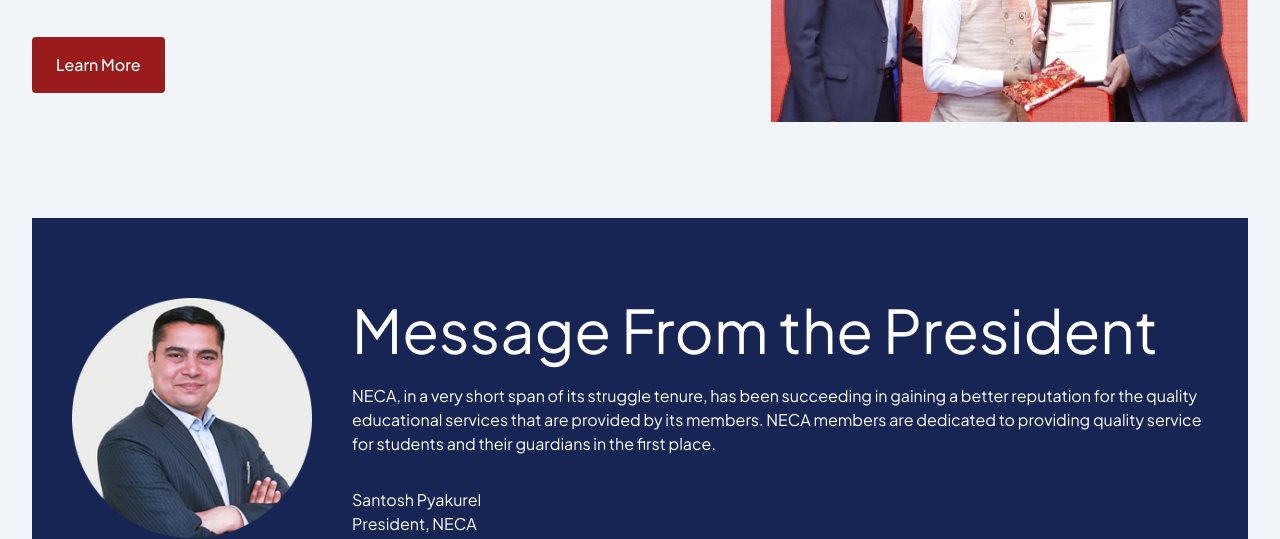
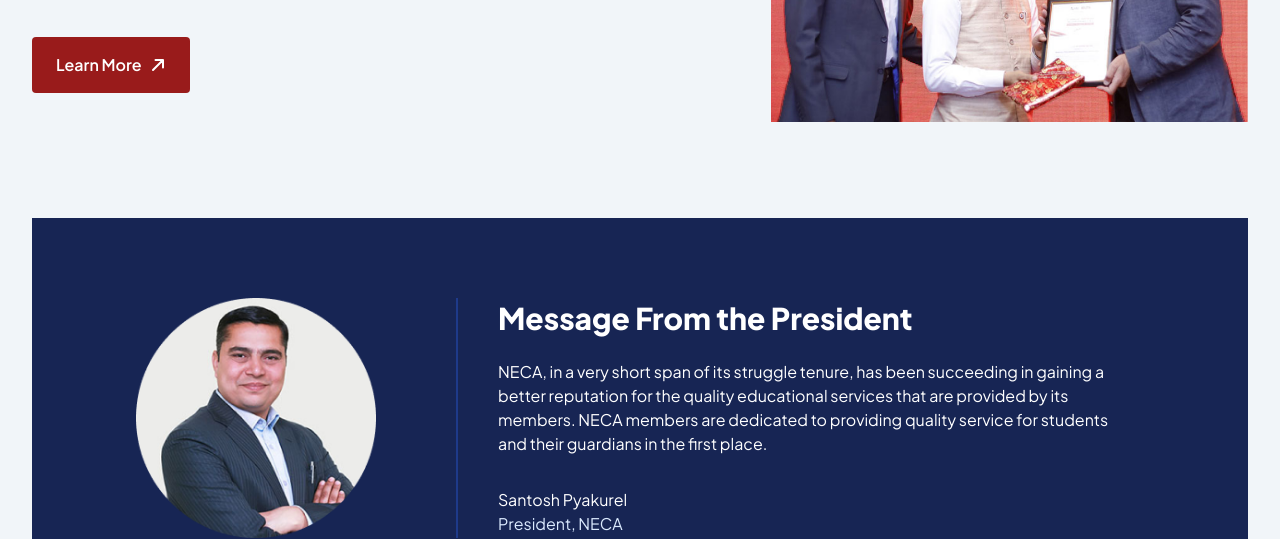
Before and after one commit to notaryastark/neca-updated, a website with bundled scripts: page src/index.html in a window 1280 px wide. Shown: the part 423-962 px from the top of the page. Built offline with nearby package versions, Linux system fonts and the light colour scheme.

```diff
--- a/src/index.html
+++ b/src/index.html
@@ -132,13 +132,17 @@
     <!--body slate start-->
     <div class="main-body bg-slate-100">
         <!--hero section start-->
-        <div class="container py-6 lg:py-24 md:py-10 flex flex-col-reverse lg:flex-row items-center gap-6 lg:gap-14 md:gap-8">
+        <div class="container py-8 lg:py-24 md:py-10 flex flex-col-reverse lg:flex-row items-center gap-6 lg:gap-14 md:gap-8">
             <div class=" flex flex-col items-start gap-3 lg:gap-10 md:gap-6">
                 <div class="flex flex-col justify-between gap-2 md:gap-4">
-                    <h1 class="text-2xl lg:text-6xl lg:font-extrabold md:text-4xl">Achieving Your Educational Dreams</h1>
+                    <h1 class="text-2xl lg:text-6xl md:text-4xl font-semibold lg:font-extrabold md:font-semibold">Achieving Your Educational Dreams</h1>
                     <span>Full-service agency dedicated to providing personalized guidance, expert assistance and comprehensive support for all aspects of your abroad education journey</span>
                 </div>
-                <button class="btn btn-red font-semibold">Learn More</button>
+                <button class="btn-red px-4 lg:px-6 md:px-4 py-3 lg:py-4 md:py-3 font-semibold text-sm md:text-base gap-2">Learn More
+                    <svg xmlns="http://www.w3.org/2000/svg" fill="none" viewBox="0 0 24 24" stroke-width="3" stroke="currentColor" class="w-4 h-4">
+                        <path stroke-linecap="round" stroke-linejoin="round" d="M4.5 19.5l15-15m0 0H8.25m11.25 0v11.25" />
+                    </svg>
+                </button>
             </div>
             <div>
                 <img src="assets/images/Photo.png" alt="">
@@ -148,16 +152,16 @@
 
         <!--message from president start-->
         <div class="container">
-            <div class="flex flex-col md:flex-row bg-blue-950 items-center gap-10 py-6 lg:py-20 md:py-16 px-4 lg:px-10 md:px-6">
-                <img class="lg:h-60 md:h-40" src="assets/images/president.png" alt="">
+            <div class="flex flex-col lg:flex-row bg-blue-950 items-center gap-10 py-6 lg:py-20 md:py-16 px-4 lg:pr-28 md:px-6">
+                <img class="lg:h-60 md:h-40 border-blue-900 lg:border-r-2 lg:px-20" src="assets/images/president.png" alt="">
                 <div class="flex flex-col text-white gap-4 lg:gap-8 md:gap-6">
                     <div class="flex flex-col gap-2 lg:gap-6 md:gap-4">
-                        <h2 class="flex flex-col text-2xl lg:text-6xl md:text-4xl">Message From the President</h2>
+                        <h2 class="flex flex-col text-xl lg:text-3xl md:text-2xl font-extrabold">Message From the President</h2>
                         <p>NECA, in a very short span of its struggle tenure, has been succeeding in gaining a better reputation for the quality educational services that are provided by its members. NECA members are dedicated to providing quality service for students and their guardians in the first place.</p>
                     </div>
                     <div>
                         <p>Santosh Pyakurel</p>
-                        <p>President, NECA</p>
+                        <p class="text-blue-100">President, NECA</p>
                     </div>
                 </div>
             </div>
--- a/src/input.css
+++ b/src/input.css
@@ -2,10 +2,7 @@
 @tailwind components;
 @tailwind utilities;
 
-.btn{
-    @apply font-medium py-4 px-6;
-}
 
 .btn-red{
-    @apply flex items-center bg-red-800 text-white gap-4 rounded;
+    @apply flex items-center bg-red-800 text-white rounded;
 }
```
Also changed, not shown: dist/output.css.
